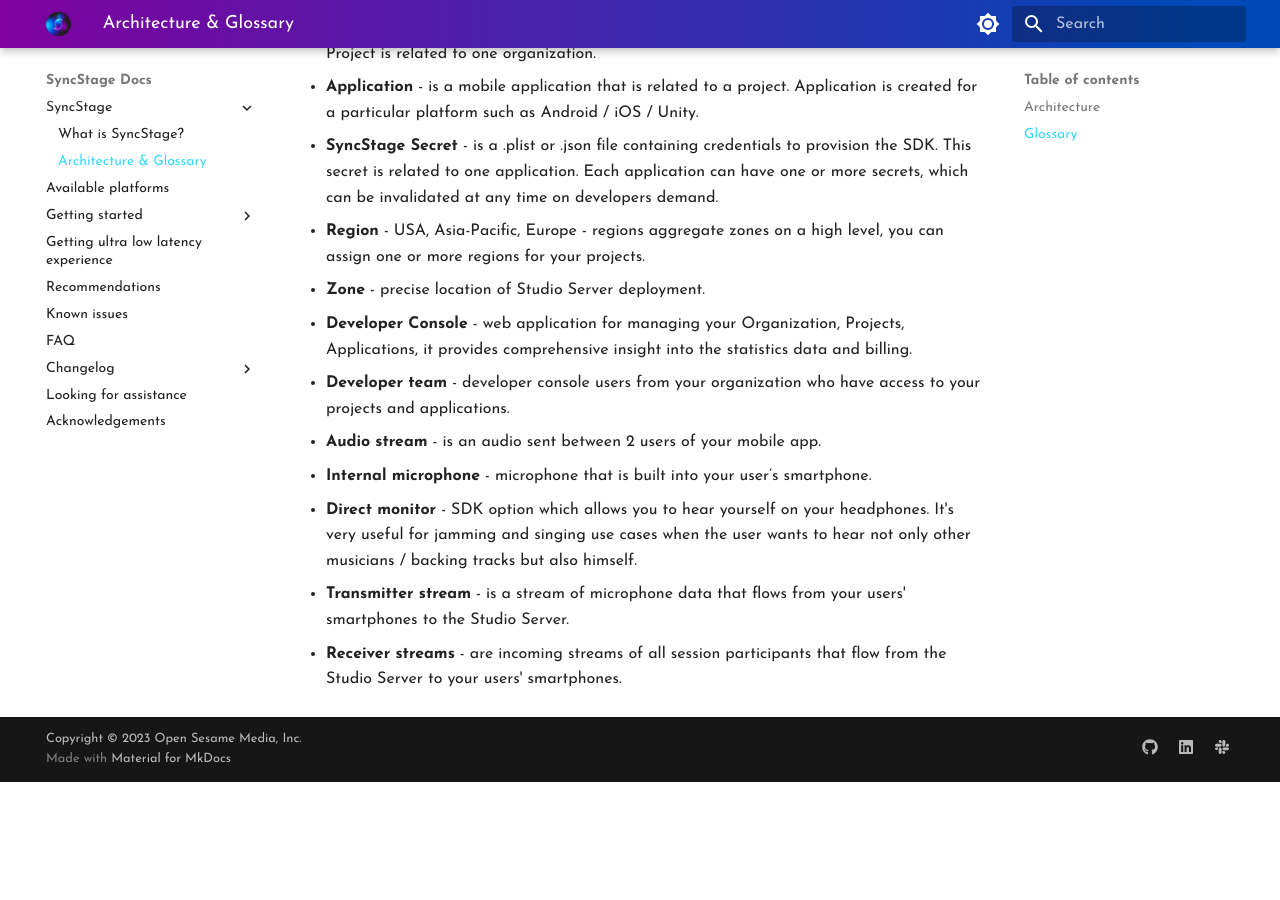
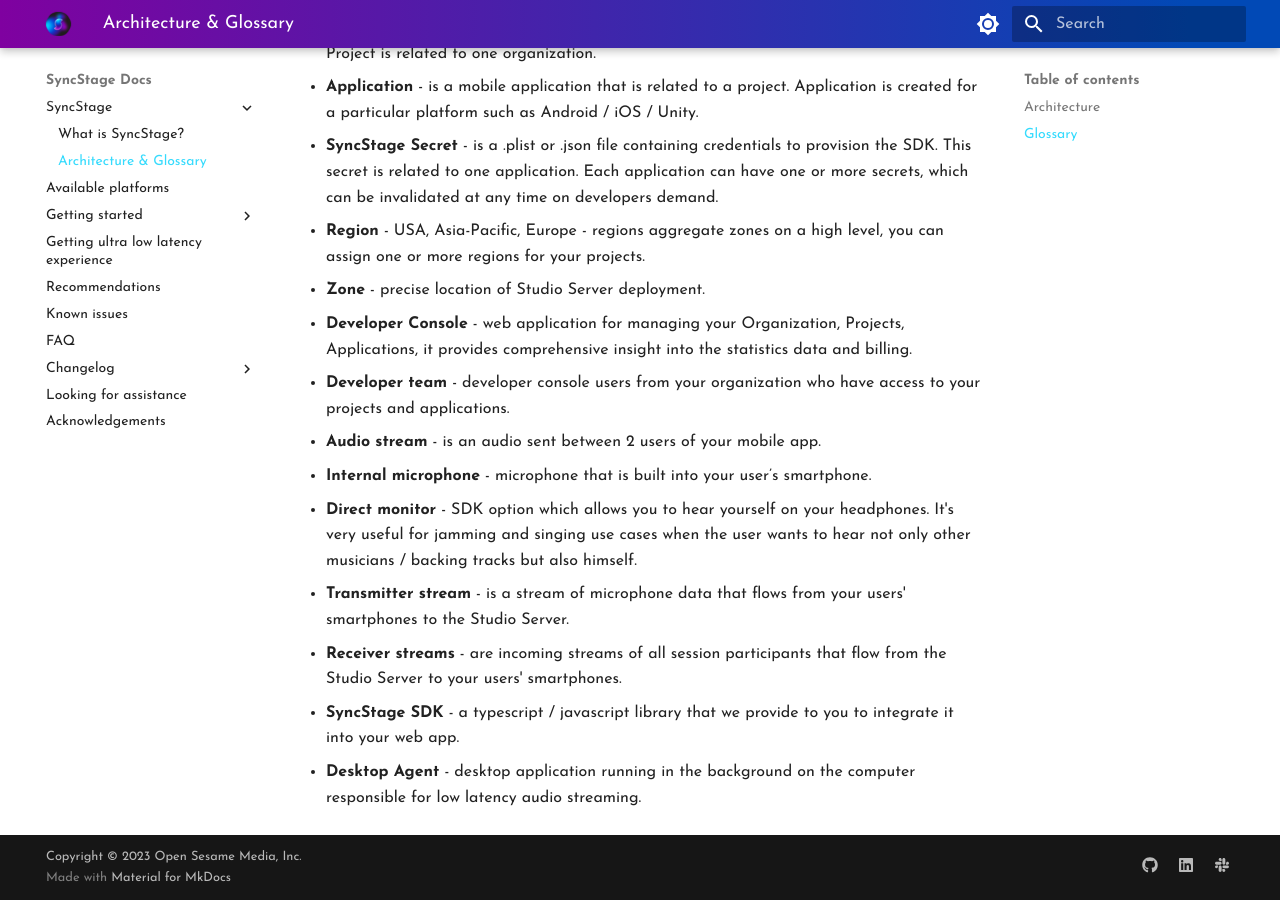
Before and after one commit to opensesamemedia/syncstage-docs, an MkDocs documentation site: the page built from docs/architecture-and-glossary.md, in a window 1280 px wide and 900 px high, scrolled down 1142 px. Built offline with MkDocs 1.6.1 and Material for MkDocs 9.7.7, drawn with Linux system fonts in a browser that asks for light colours; before the commit the page ends 1924 px from its top, so only the background shows below that.

```diff
--- a/docs/architecture-and-glossary.md
+++ b/docs/architecture-and-glossary.md
@@ -24,3 +24,5 @@
 *  __Direct monitor__ - SDK option which allows you to hear yourself on your headphones. It's very useful for jamming and singing use cases when the user wants to hear not only other musicians / backing tracks but also himself.
 *  __Transmitter stream__ - is a stream of microphone data that flows from your users' smartphones to the Studio Server.
 *  __Receiver streams__ - are incoming streams of all session participants that flow from the Studio Server to your users' smartphones.
+* __SyncStage SDK__ - a typescript / javascript library that we provide to you to integrate it into your web app.
+* __Desktop Agent__ - desktop application running in the background on the computer responsible for low latency audio streaming.
```
